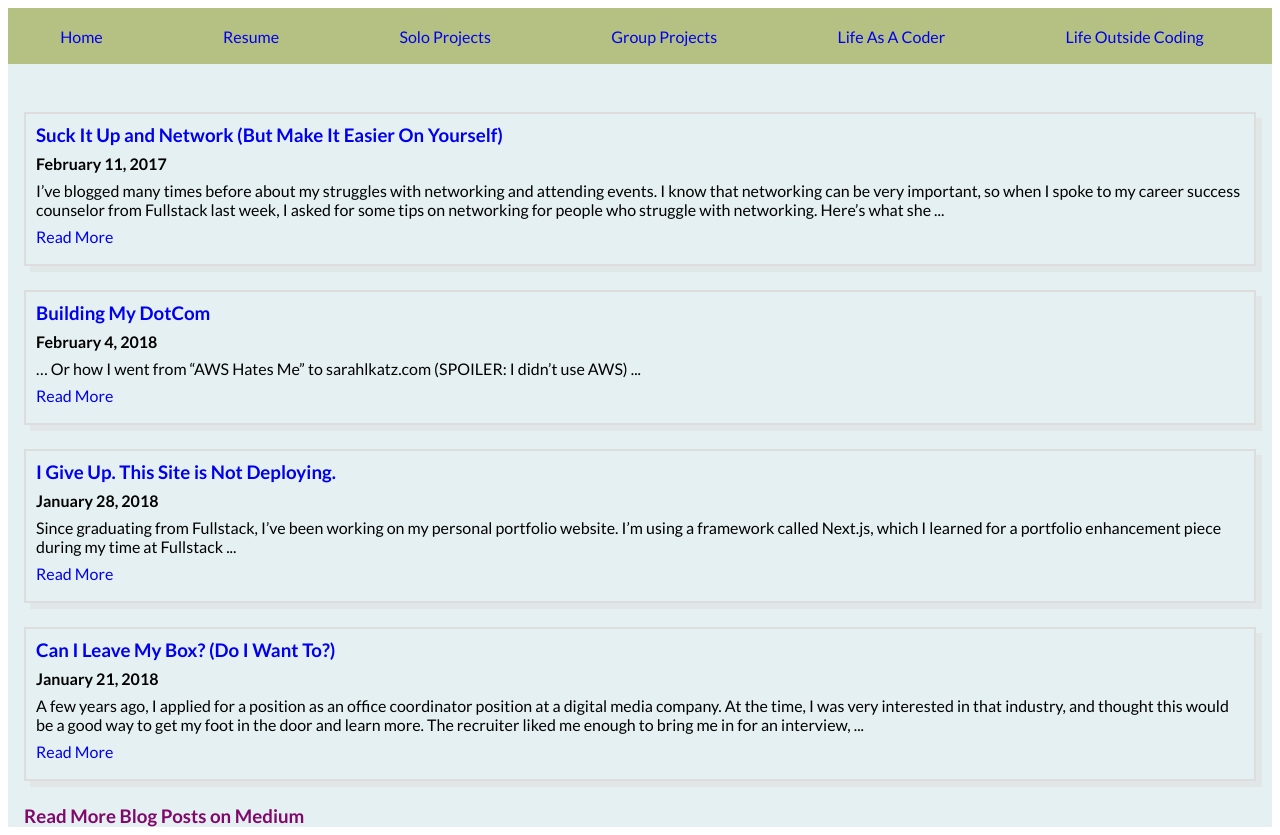
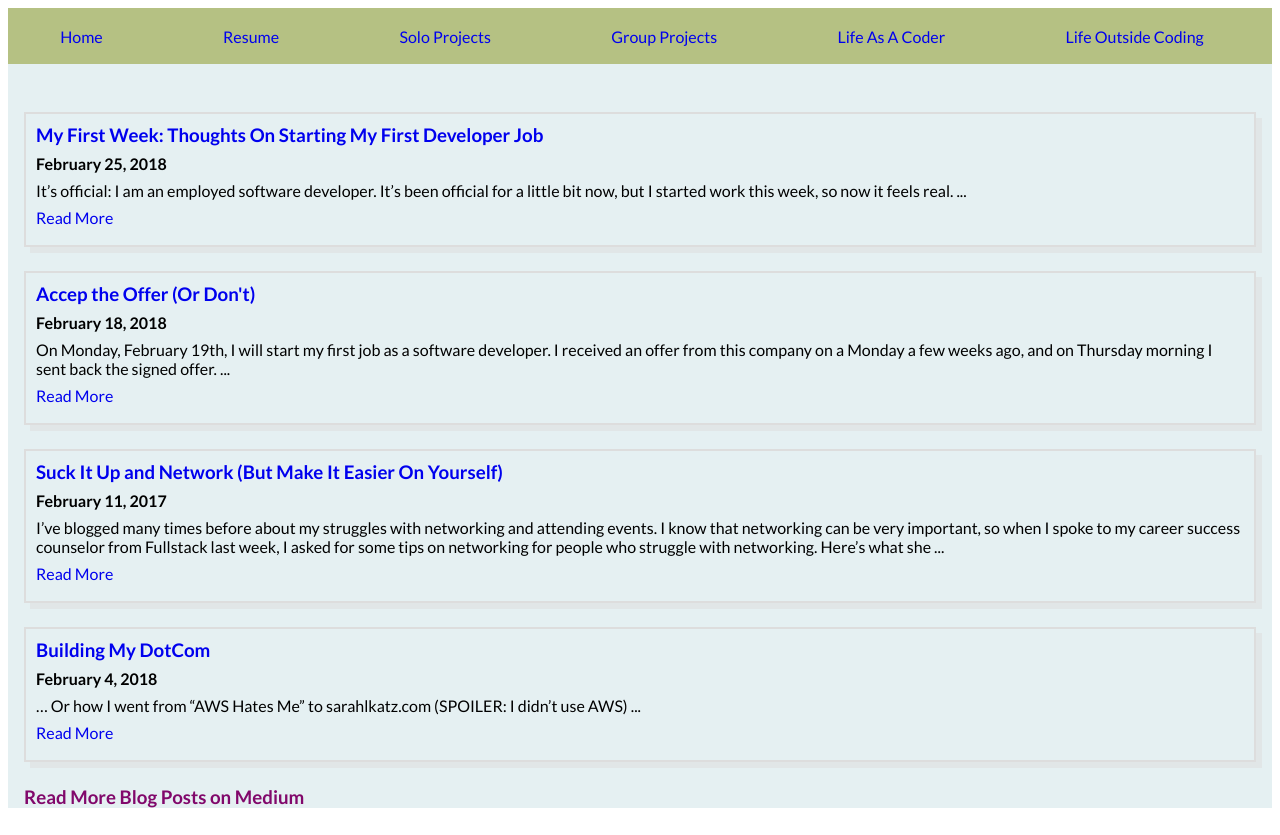
Before and after one commit to SarahLKatz/portfolio_site, a Next.js app: page /blog in a window 1280 px wide. Built offline with nearby package versions, Linux system fonts and the light colour scheme.

Commit message:
added two latest blogs

```diff
--- a/pages/blog.js
+++ b/pages/blog.js
@@ -3,6 +3,18 @@ import {BlogPost, Layout} from '../Components/';
 export default () => {
   return (
     <Layout>
+      <BlogPost
+        title="My First Week: Thoughts On Starting My First Developer Job"
+        date="February 25, 2018"
+        url="https://medium.com/@sarahscode/my-first-week-thoughts-on-starting-my-first-developer-job-c79a5cc6fefe"
+        summary={`It’s official: I am an employed software developer. It’s been official for a little bit now, but I started work this week, so now it feels real.`}
+      />
+      <BlogPost
+        title="Accep the Offer (Or Don't)"
+        date="February 18, 2018"
+        url="https://medium.com/@sarahscode/accept-the-offer-or-dont-3e88b937892f"
+        summary={`On Monday, February 19th, I will start my first job as a software developer. I received an offer from this company on a Monday a few weeks ago, and on Thursday morning I sent back the signed offer.`}
+      />
       <BlogPost
           title="Suck It Up and Network (But Make It Easier On Yourself)"
           date="February 11, 2017"
@@ -15,18 +27,6 @@ export default () => {
         url="https://medium.com/@sarahscode/building-my-dotcom-74b77a211878"
         summary={`… Or how I went from “AWS Hates Me” to sarahlkatz.com (SPOILER: I didn’t use AWS)`}
       />
-      <BlogPost
-        title="I Give Up. This Site is Not Deploying."
-        date="January 28, 2018"
-        url="https://medium.com/@sarahscode/i-give-up-this-site-is-not-deploying-393d39b2c00b"
-        summary={`Since graduating from Fullstack, I’ve been working on my personal portfolio website. I’m using a framework called Next.js, which I learned for a portfolio enhancement piece during my time at Fullstack`}
-      />
-      <BlogPost
-        title="Can I Leave My Box? (Do I Want To?)"
-        date="January 21, 2018"
-        url="https://medium.com/@sarahscode/can-i-leave-my-box-do-i-want-to-fcb7811c0a62"
-        summary={`A few years ago, I applied for a position as an office coordinator position at a digital media company. At the time, I was very interested in that industry, and thought this would be a good way to get my foot in the door and learn more. The recruiter liked me enough to bring me in for an interview, but after the interview, she told me that I wasn’t right for the job (she liked my qualifications, but I just didn’t demonstrate a forceful enough personality … which I understand based on how that interview went)`}
-      />
       <a href="https://medium.com/@sarahscode" target="_blank"><h3 className="highlight">Read More Blog Posts on Medium</h3></a>
       <style jsx>{`
         a {
```
Lines whose indentation alone changed are shown as unchanged.
